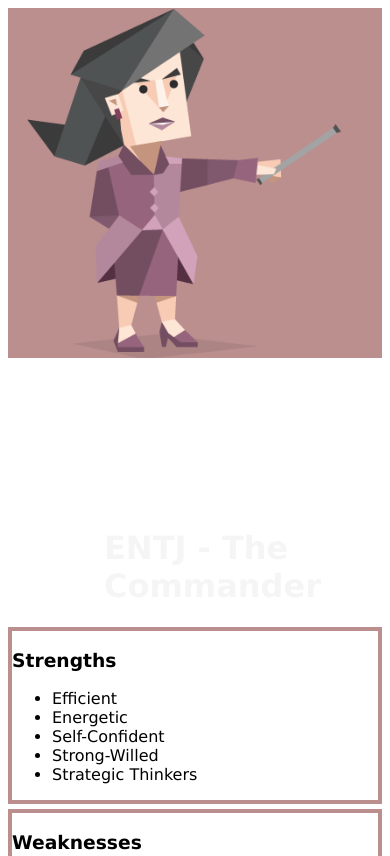
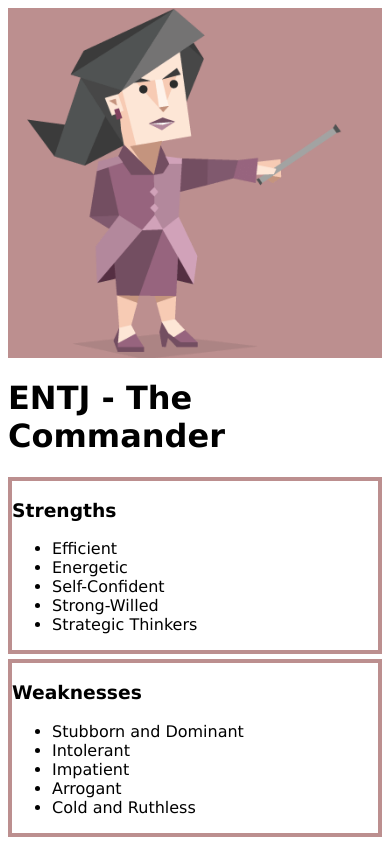
Before and after one commit to joshdbarton/personality-site, a plain HTML site: page index.html in a window 390 px wide. Shown: the top 856 px of the page. Drawn offline with Linux system fonts and the light colour scheme.

Commit message:
added media query to fix title in smaller screens

```diff
--- a/styles.css
+++ b/styles.css
@@ -22,3 +22,12 @@ header {
     clear: both;
     border: solid 4px rosybrown;
 }
+
+@media (max-width: 881px) {
+    .title {
+       display: block;
+        margin-left: 0;
+        padding-top: 0;
+        color: black;
+    }
+}
```
